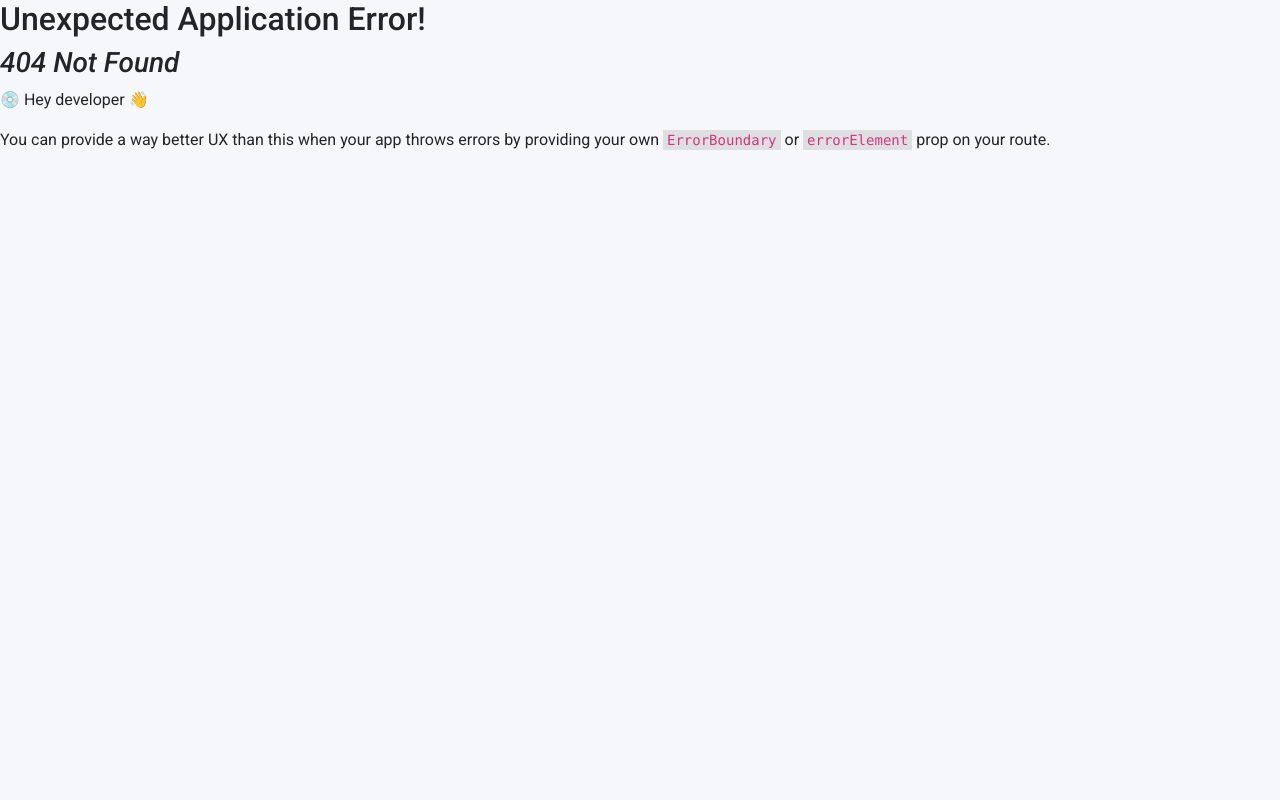
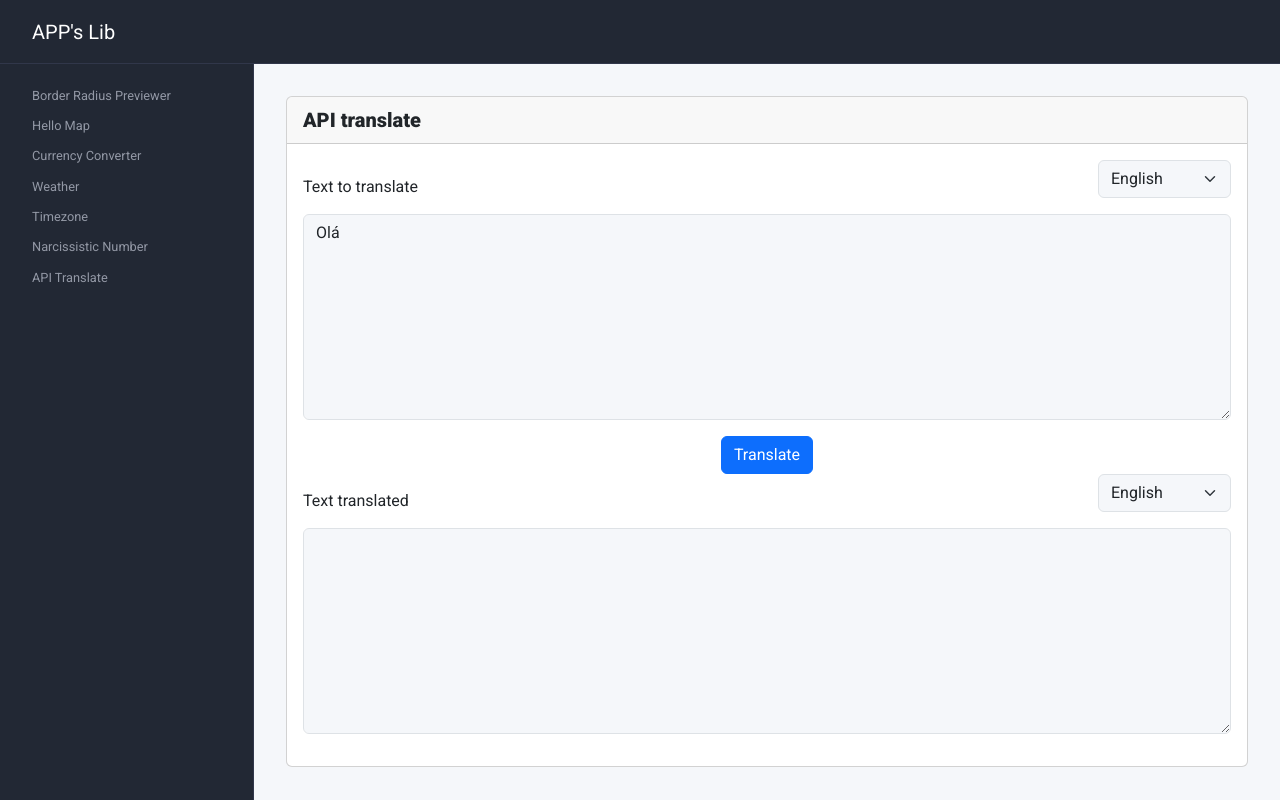
Before and after one commit to pedrotiagojesus/apps-lib, a React (Vite) app: page /apps-lib/api-translate in a window 1280 px wide. Before the commit this address had no page. Built offline with nearby package versions, Linux system fonts and the light colour scheme.

Commit message:
New APP - "API Translate"

```diff
--- a/package.json
+++ b/package.json
@@ -23,8 +23,10 @@
         "bootstrap": "^5.3.3",
         "gh-pages": "^6.1.1",
         "leaflet": "^1.9.4",
+        "openai": "^4.0.0",
         "react": "^18.2.0",
         "react-dom": "^18.2.0",
+        "react-loading-indicators": "^0.2.3",
         "react-router-dom": "^6.23.1"
     },
     "devDependencies": {
--- a/src/DataModule.js
+++ b/src/DataModule.js
@@ -1,27 +1,32 @@
 const moduleArr = [
     {
         name: "Border Radius Previewer",
-        description: "",
+        description:
+            "Radius border previewer in a 4 -sided polyno. In each corner, the user has the possibility to indicate which his angle is in PX.",
         route: "/apps-lib/border-radius-previewer",
     },
     {
         name: "Hello Map",
-        description: "",
+        description:
+            'Rendering a map in which they appeal to a pop-up with a "Hello" in their country and language.',
         route: "/apps-lib/hello-map",
     },
     {
         name: "Currency Converter",
-        description: "",
+        description:
+            "Coin converter in The User indicates what is the value of a particular currency in relation to another currency.",
         route: "/apps-lib/currency-converter",
     },
     {
         name: "Weather",
-        description: "",
+        description:
+            "App in which it indicates the meteorology of the indicated place. When accessing the app is automatically indicated the meteorology from which the user is.",
         route: "/apps-lib/weather",
     },
     {
         name: "Timezone",
-        description: "",
+        description:
+            "App on which indicates a time zone and your time appears.When accessing the app is automatically selected the time zone where the user is.",
         route: "/apps-lib/timezone",
     },
     {
@@ -29,6 +34,12 @@ const moduleArr = [
         description: "",
         route: "",
     },
+    {
+        name: "API Translate",
+        description:
+            "Translator where the user indicates which text is and for which language he intends to translate.",
+        route: "/apps-lib/api-translate",
+    },
 ];
 
 export default moduleArr;
--- /dev/null
+++ b/src/components/Loading/Loading.css
@@ -0,0 +1,11 @@
+.loading {
+    position: absolute;
+    left: 0;
+    right: 0;
+    top: 0;
+    bottom: 0;
+    display: flex;
+    justify-content: center;
+    align-items: center;
+    background-color: #cecece30;
+}
--- /dev/null
+++ b/src/components/Loading/Loading.jsx
@@ -0,0 +1,12 @@
+import { TrophySpin } from "react-loading-indicators";
+import "./Loading.css";
+
+const Loading = () => {
+    return (
+        <div className="loading">
+            <TrophySpin color="#32cd32" size="large" text="" textColor="" />
+        </div>
+    );
+};
+
+export default Loading;
--- a/src/main.jsx
+++ b/src/main.jsx
@@ -22,6 +22,7 @@ import HelloMap from "./pages/HelloMap/HelloMap.jsx";
 import CurrencyConverter from "./pages/CurrencyConverter/CurrencyConverter.jsx";
 import Weather from "./pages/Weather/Weather.jsx";
 import Timezone from "./pages/Timezone/Timezone.jsx";
+import ApiTranslate from "./pages/ApiTranslate/ApiTranslate.jsx";
 
 const router = createBrowserRouter([
     {
@@ -52,6 +53,10 @@ const router = createBrowserRouter([
                 path: "/apps-lib/timezone",
                 element: <Timezone />,
             },
+            {
+                path: "/apps-lib/api-translate",
+                element: <ApiTranslate />,
+            },
         ],
     },
 ]);
--- /dev/null
+++ b/src/pages/ApiTranslate/ApiTranslate.jsx
@@ -0,0 +1,138 @@
+import { useState } from "react";
+import axios from "axios";
+
+// CSS
+import "./ApiTranslate.css";
+import Loading from "../../components/Loading/Loading";
+
+import languageList from "./Data";
+
+const ApiTranslate = () => {
+    const [loading, setLoading] = useState(false);
+
+    const [languageOriginalText, setLanguageOriginalText] = useState("PT");
+    const [languageTranlatedText, setLanguageTranlatedText] = useState("EN");
+
+    const [originalText, setOriginalText] = useState("Olá");
+    const [translatedText, setTranslatedText] = useState("");
+
+    const handleClick = async () => {
+        setLoading(true);
+        const url = "https://google-api31.p.rapidapi.com/gtranslate";
+
+        const config = {
+            headers: {
+                "x-rapidapi-key":
+                    "52f60a1141msh61637c05d4a2c44p173419jsnaef9250f4179",
+                "x-rapidapi-host": "google-api31.p.rapidapi.com",
+                "Content-Type": "application/json",
+            },
+        };
+
+        const data = JSON.stringify({
+            text: originalText,
+            to: languageTranlatedText,
+            from_lang: languageTranlatedText,
+        });
+
+        const response = await axios.post(url, data, config);
+        const dataResponse = response.data;
+
+        setTranslatedText(dataResponse.translated_text);
+        setLoading(false);
+    };
+
+    return (
+        <div id="api-translate">
+            <div className="card">
+                <div className="card-header">
+                    <span>API translate</span>
+                </div>
+
+                <div className="card-body">
+                    {loading && <Loading />}
+                    <div className="mb-3">
+                        <div className="d-flex justify-content-between align-items-center">
+                            <label
+                                htmlFor="original-text"
+                                className="form-label mb-0"
+                            >
+                                Text to translate
+                            </label>
+                            <select
+                                className="form-select w-auto mb-3"
+                                aria-label="Select the original language of the text"
+                                value={languageOriginalText}
+                                onChange={(e) =>
+                                    setLanguageOriginalText(e.target.value)
+                                }
+                            >
+                                {languageList.map((language) => (
+                                    <option
+                                        key={language.iso3}
+                                        value={language.iso3}
+                                    >
+                                        {language.name}
+                                    </option>
+                                ))}
+                            </select>
+                        </div>
+                        <textarea
+                            className="form-control"
+                            id="original-text"
+                            rows="8"
+                            value={originalText}
+                            onInput={(e) => setOriginalText(e.target.value)}
+                        ></textarea>
+                    </div>
+
+                    <div className="d-flex justify-content-center">
+                        <button
+                            className="btn btn-primary"
+                            onClick={() => handleClick()}
+                        >
+                            Translate
+                        </button>
+                    </div>
+
+                    <div className="mb-3">
+                        <div className="d-flex justify-content-between align-items-center">
+                            <label
+                                htmlFor="translated-text"
+                                className="form-label mb-0"
+                            >
+                                Text translated
+                            </label>
+                            <select
+                                className="form-select w-auto mb-3"
+                                aria-label="Select the translated language of the text"
+                                value={languageTranlatedText}
+                                onChange={(e) =>
+                                    setLanguageTranlatedText(e.target.value)
+                                }
+                            >
+                                {languageList.map((language) => (
+                                    <option
+                                        key={language.iso3}
+                                        value={language.iso3}
+                                    >
+                                        {language.name}
+                                    </option>
+                                ))}
+                            </select>
+                        </div>
+                        <textarea
+                            className="form-control"
+                            id="text-to-translate"
+                            rows="8"
+                            value={translatedText}
+                            readOnly
+                        ></textarea>
+                    </div>
+                </div>
+            </div>
+        </div>
+    );
+};
+
+export default ApiTranslate;
--- /dev/null
+++ b/src/pages/ApiTranslate/Data.js
@@ -0,0 +1,29 @@
+const languageList = [
+    { name: "English", iso2: "en", iso3: "eng" },
+    { name: "Spanish", iso2: "es", iso3: "spa" },
+    { name: "French", iso2: "fr", iso3: "fra" },
+    { name: "German", iso2: "de", iso3: "deu" },
+    { name: "Chinese", iso2: "zh", iso3: "zho" },
+    { name: "Japanese", iso2: "ja", iso3: "jpn" },
+    { name: "Portuguese", iso2: "pt", iso3: "por" },
+    { name: "Russian", iso2: "ru", iso3: "rus" },
+    { name: "Arabic", iso2: "ar", iso3: "ara" },
+    { name: "Hindi", iso2: "hi", iso3: "hin" },
+    { name: "Italian", iso2: "it", iso3: "ita" },
+    { name: "Korean", iso2: "ko", iso3: "kor" },
+    { name: "Dutch", iso2: "nl", iso3: "nld" },
+    { name: "Greek", iso2: "el", iso3: "ell" },
+    { name: "Swedish", iso2: "sv", iso3: "swe" },
+    { name: "Turkish", iso2: "tr", iso3: "tur" },
+    { name: "Polish", iso2: "pl", iso3: "pol" },
+    { name: "Danish", iso2: "da", iso3: "dan" },
+    { name: "Finnish", iso2: "fi", iso3: "fin" },
+    { name: "Hebrew", iso2: "he", iso3: "heb" },
+    { name: "Norwegian", iso2: "no", iso3: "nor" },
+    { name: "Thai", iso2: "th", iso3: "tha" },
+    { name: "Czech", iso2: "cs", iso3: "ces" },
+    { name: "Hungarian", iso2: "hu", iso3: "hun" },
+    { name: "Romanian", iso2: "ro", iso3: "ron" },
+];
+
+export default languageList;
```
Also changed, not shown: src/pages/ApiTranslate/ApiTranslate.css (added), 1 other file (tests, documents, lock files or other folders).
